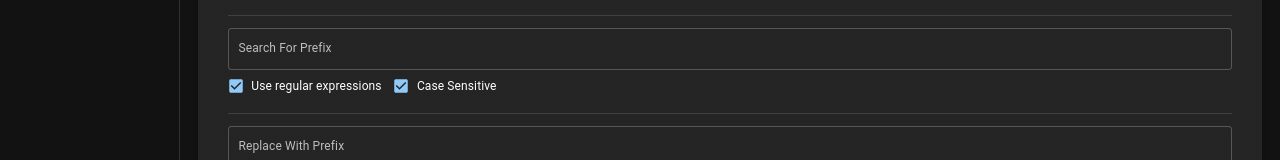
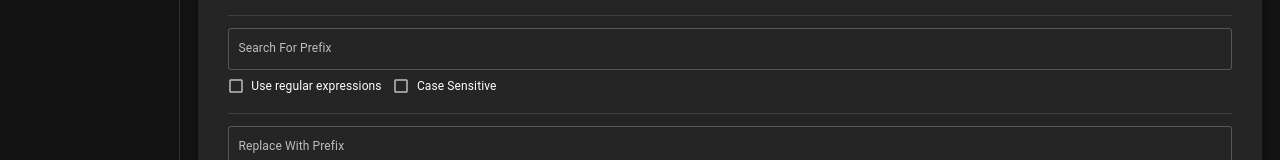
Before and after one commit to OperatorJack/tes3automaton, a React app: page / in a window 1280 px wide. Shown: the part 216-376 px from the top of the page. Built offline with nearby package versions, Linux system fonts and the light colour scheme; the HTML template or start-up script is replaced by a standard one.

Commit message:
Watch form state for current RespecCommand fields.

```diff
--- a/src/components/views/RespecView.tsx
+++ b/src/components/views/RespecView.tsx
@@ -105,16 +105,48 @@ function Row(props: { row: string }) {
 
 export default function RespecView() {
     const directory = useRecoilValue(workingDirectoryState);
+    const [formState, setFormState] = useState({
+        searchFor: "",
+        replaceWith: "",
+        useRegex: false,
+        caseSensitive: false,
+    });
     const [files, setFiles] = useState([] as string[]);
+
+    const handleFormTextChange = function (evt: {
+        target: {
+            value: any;
+            name: any;
+        };
+    }) {
+        const value = evt.target.value;
+        handleFormChange(evt.target.name, value);
+    };
+    const handleFormCheckboxChange = function (evt: {
+        target: {
+            checked: boolean;
+            name: any;
+        };
+    }) {
+        const value = evt.target.checked;
+        handleFormChange(evt.target.name, value);
+    };
+    const handleFormChange = function (name: string, value: any) {
+        console.log("Changing %s to %s", name, value);
+        setFormState({
+            ...formState,
+            [name]: value,
+        });
+    };
 
     const onClick = async function () {
         try {
             const files = await respec({
                 rootDir: directory,
-                searchFor: "",
-                replaceWith: "",
-                useRegex: false,
-                caseSensitive: false,
+                searchFor: formState.searchFor,
+                replaceWith: formState.replaceWith,
+                useRegex: formState.useRegex,
+                caseSensitive: formState.caseSensitive,
                 previewOnly: false,
             });
 
@@ -149,27 +181,45 @@ export default function RespecView() {
                         <Divider variant="middle" />
                         <Box p={2}>
                             <TextField
-                                id="searchPrefix"
+                                id="searchFor"
                                 label="Search For Prefix"
                                 variant="outlined"
                                 fullWidth
+                                value={formState.searchFor}
+                                onChange={handleFormTextChange}
+                                name="searchFor"
                             />
                             <FormControlLabel
-                                control={<Checkbox defaultChecked />}
+                                control={
+                                    <Checkbox
+                                        name="useRegex"
+                                        onChange={handleFormCheckboxChange}
+                                        value={formState.useRegex}
+                                    />
+                                }
                                 label="Use regular expressions"
                             />
                             <FormControlLabel
-                                control={<Checkbox defaultChecked />}
+                                control={
+                                    <Checkbox
+                                        name="caseSensitive"
+                                        onChange={handleFormCheckboxChange}
+                                        value={formState.caseSensitive}
+                                    />
+                                }
                                 label="Case Sensitive"
                             />
                         </Box>
                         <Divider variant="middle" />
                         <Box p={2} pb={1}>
                             <TextField
-                                id="replace"
+                                id="replaceWith"
                                 label="Replace With Prefix"
                                 variant="outlined"
                                 fullWidth
+                                value={formState.replaceWith}
+                                onChange={handleFormTextChange}
+                                name="replaceWith"
                             />
                         </Box>
                         <Box p={2} pt={1}>
```
